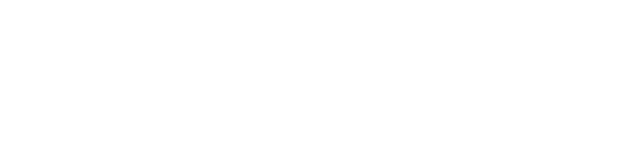
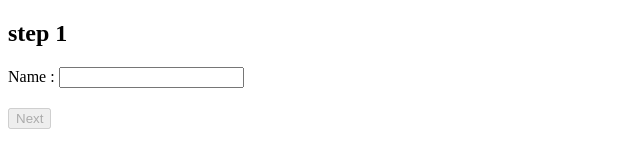
Before and after one commit to ml4909854/Code-for-practice, a plain HTML site: page javascript/HtmlDom/problem92.html in a window 1280 px wide. Shown: the whole page, without its empty margins (0-640 px from the left). Drawn offline with Linux system fonts and the light colour scheme.

Commit message:
code for practice

```diff
--- a/javascript/HtmlDom/problem92.html
+++ b/javascript/HtmlDom/problem92.html
@@ -1,11 +1,115 @@
 <!DOCTYPE html>
 <html lang="en">
+
 <head>
     <meta charset="UTF-8">
     <meta name="viewport" content="width=device-width, initial-scale=1.0">
-    <title>Document</title>
+    <title>Forw wizard</title>
 </head>
+
 <body>
+    <style>
+        .step {
+            display: none;
+        }
 
+        .step.active {
+            display: block;
+        }
+
+        .buttons {
+            margin-top: 20px;
+        }
+    </style>
+
+    <form id="multipleStepForm">
+        <div class="step active">
+            <h2>step 1</h2>
+            <label for="name">Name :</label>
+            <input type="text" name="name" id="name" required>
+        </div>
+
+        <div class="step">
+            <h2>step 2</h2>
+            <label for="name">Email :</label>
+            <input type="Email" name="Email" id="email" required>
+        </div>
+        <div class="step">
+            <h2>step 1</h2>
+            <label for="name">Password :</label>
+            <input type="password" name="password" id="password" required>
+        </div>
+
+        <div class="buttons">
+            <button type="button" id="prevBtn">Previous</button>
+            <button type="button" id="nextBtn" disabled>Next</button>
+            <button type="submit" id="submitBtn" style="display: none;" disabled>submit</button>
+        </div>
+    </form>
+
+    <script>
+
+        const steps = document.querySelectorAll(".step")
+        const prevBtn = document.getElementById("prevBtn")
+        const nextBtn = document.getElementById("nextBtn")
+        const submitBtn = document.getElementById("submitBtn")
+
+        let currentIndex = 0
+
+        function ShowSteps(currentIndex) {
+
+            steps.forEach((step, index) => {
+                step.classList.toggle("active", index === currentIndex)
+            })
+
+            prevBtn.style.display = currentIndex === 0 ? "none" : "inline-block"
+            nextBtn.style.display = currentIndex === steps.length - 1 ? "none" : "inline-block"
+            submitBtn.style.display = currentIndex === steps.length - 1 ? "inline-block" : "none"
+
+            validStep()
+        }
+
+        function validStep() {
+            const Inputs = steps[currentIndex].querySelectorAll("input")
+            let isValid = true
+
+            Inputs.forEach((input)=>{
+                if(!input.value.trim()){
+                    isValid = false
+                }
+
+            })
+            nextBtn.disabled = !isValid
+            submitBtn.disabled = !isValid
+        }
+
+        steps.forEach((step)=>{
+            step.addEventListener("input" , validStep)
+        })
+
+        ShowSteps(currentIndex)
+
+        nextBtn.addEventListener("click", function () {
+            if (currentIndex < steps.length - 1) {
+                currentIndex++
+                ShowSteps(currentIndex)
+            }
+        })
+
+        prevBtn.addEventListener("click", function () {
+            if (currentIndex > 0) {
+                currentIndex--
+                ShowSteps(currentIndex)
+            }
+        })
+
+        const form = document.getElementById("multipleStepForm")
+
+        form.addEventListener("submit", function (e) {
+            e.preventDefault()
+            alert("form submitted")
+        })
+    </script>
 </body>
+
 </html>
```
